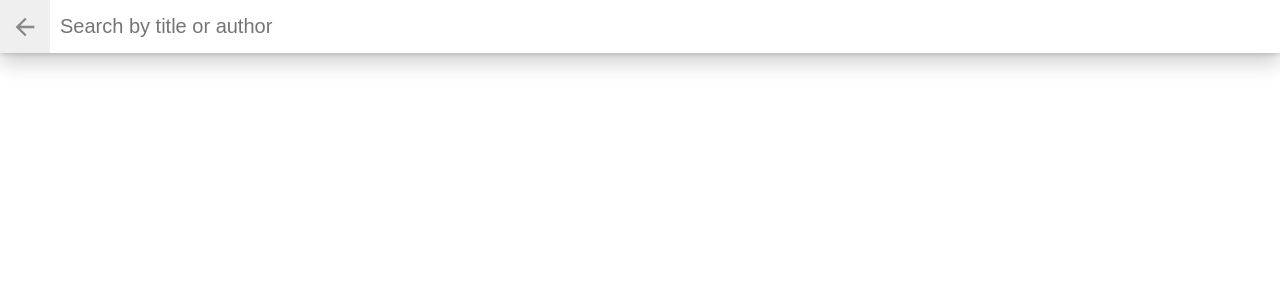
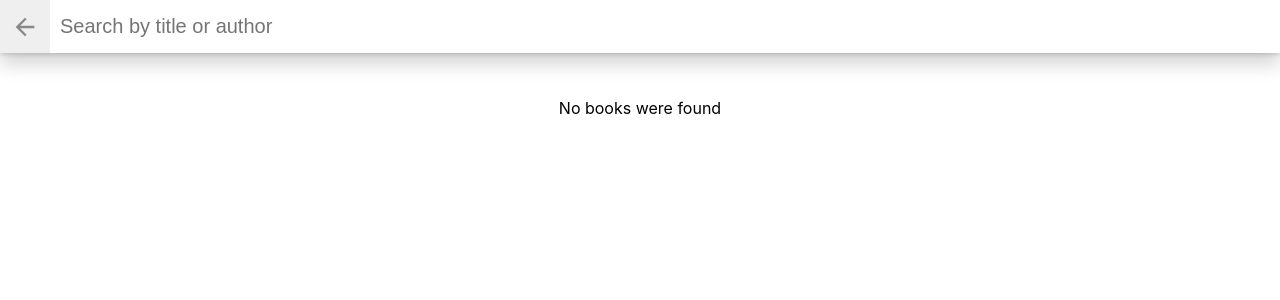
Before and after one commit to arwa1996/book-app, a React (Create React App) app: page /search in a window 1280 px wide. Shown: the top 300 px of the page. Built offline with nearby package versions, Linux system fonts and the light colour scheme.

Commit message:
fix: show error message when books are not found

```diff
--- a/src/components/SearchBooks/SearchBooks.tsx
+++ b/src/components/SearchBooks/SearchBooks.tsx
@@ -38,14 +38,14 @@ export const SearchBooks = () => {
             value={searchWord}
             onChange={async (e) => {
               setSearchWord(e.target.value);
-              await dispatch(searchBooks(searchWord));
+              await dispatch(searchBooks(e.target.value));
             }}
           />
         </div>
       </div>
       <div className='search-books-results'>
         <ol className='books-grid'>
-          {searchedBooks?.length > 0 &&
+          {searchedBooks?.length > 0 ? (
             searchedBooks.map((book: BookType, index: number) => {
               const defaultShelf = books?.find(
                 (b: BookType) => b.id === book.id
@@ -62,7 +62,10 @@ export const SearchBooks = () => {
                   />
                 </li>
               );
-            })}
+            })
+          ) : (
+            <p>No books were found</p>
+          )}
         </ol>
       </div>
     </div>
--- a/src/store/book/bookActions.ts
+++ b/src/store/book/bookActions.ts
@@ -18,10 +18,10 @@ const searchBooks = createAsyncThunk(
   'book/searchBooks',
   async (searchWord: string) => {
     let result;
-    if (searchWord.trim()) {
+    if (searchWord) {
       result = await BookAPI.search(searchWord);
+      return result;
     }
-    return result;
   }
 );
 
```
